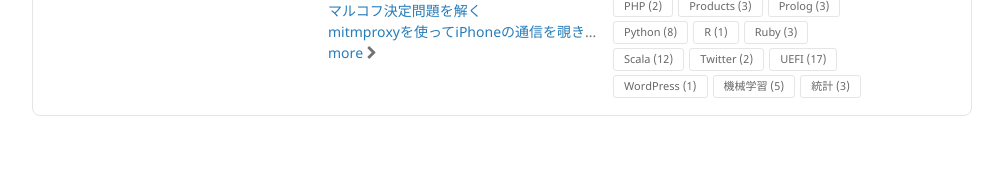
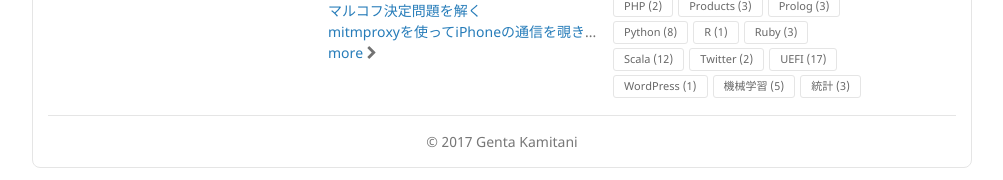
Before and after one commit to genkami/genkami.github.io, a Jekyll site: the page built from index.html, in a window 1280 px wide. Shown: the part 1270-1450 px from the top of the page, without its empty margins (138-1141 px from the left). Built offline with Jekyll 4.4.1, drawn with Linux system fonts in a browser that asks for light colours; comment, search, counter and statistics services are not loaded; before the commit the page ends 1401 px from its top, so only the background shows below that.

Commit message:
コピーライトをいれた

```diff
--- a/_includes/footer.html
+++ b/_includes/footer.html
@@ -43,3 +43,9 @@
     </ul>
   </div>
 </div>
+
+<div class="footer-last-content">
+  <div class="copyright">
+    &copy; 2017 Genta Kamitani
+  </div>
+</div>
--- a/css/style.css
+++ b/css/style.css
@@ -31,7 +31,7 @@ header h2, h3, h4, h5, h6 {
     margin: 2px 0px 2px 5px;
 }
 
-.tag-list:after, footer:after {
+.tag-list:after {
     content: "";
     display: block;
     clear: both;
@@ -44,11 +44,24 @@ header h2, h3, h4, h5, h6 {
 .footer-content {
     float: left;
     padding-right: 10px;
+    padding-bottom: 15px;
     width: 270px;
 }
 
 .footer-content:last-child {
     padding-right: 0px
+}
+
+.footer-last-content {
+    clear: both;
+    margin-top: 15px;
+    padding-top: 15px;
+    border-top: 1px solid #e5e5e5;
+}
+
+.copyright {
+    color: #777;
+    text-align: center;
 }
 
 .tag-list ul {
```
